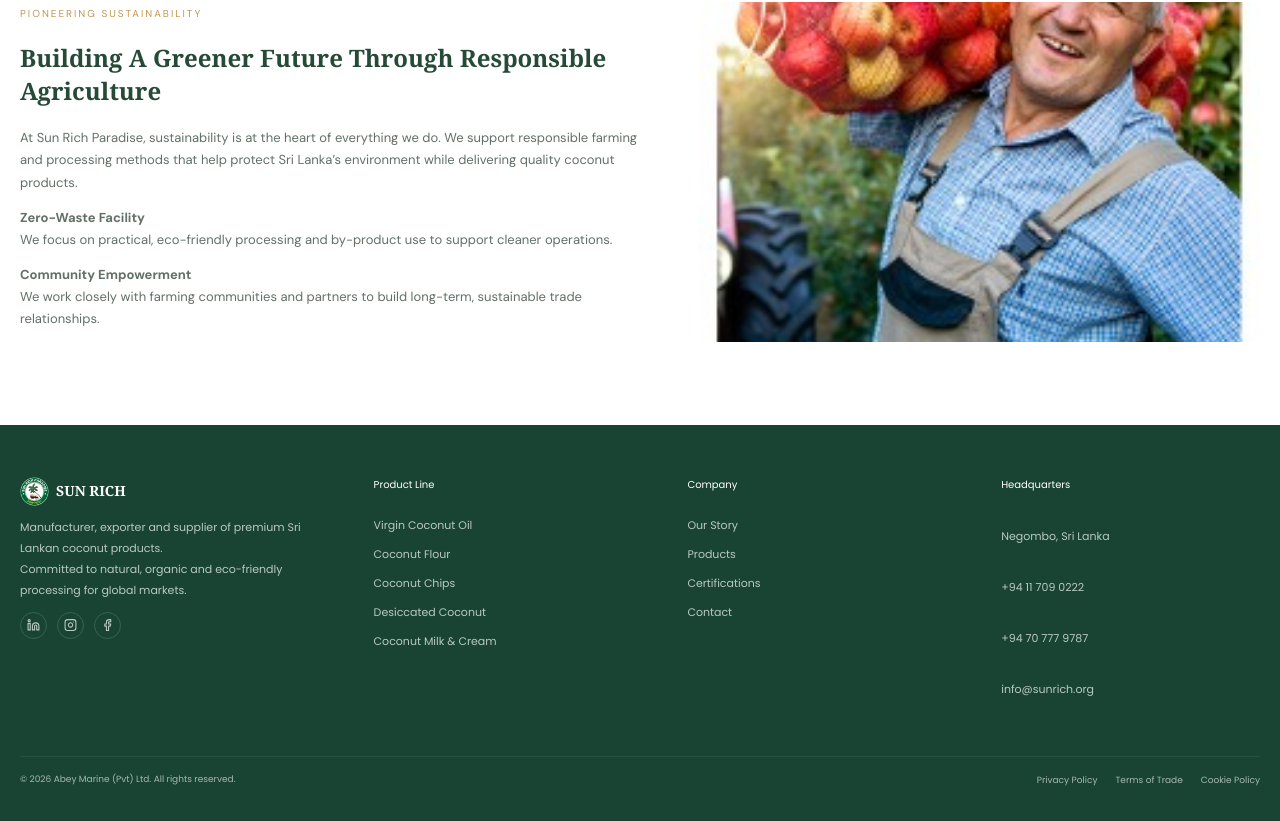
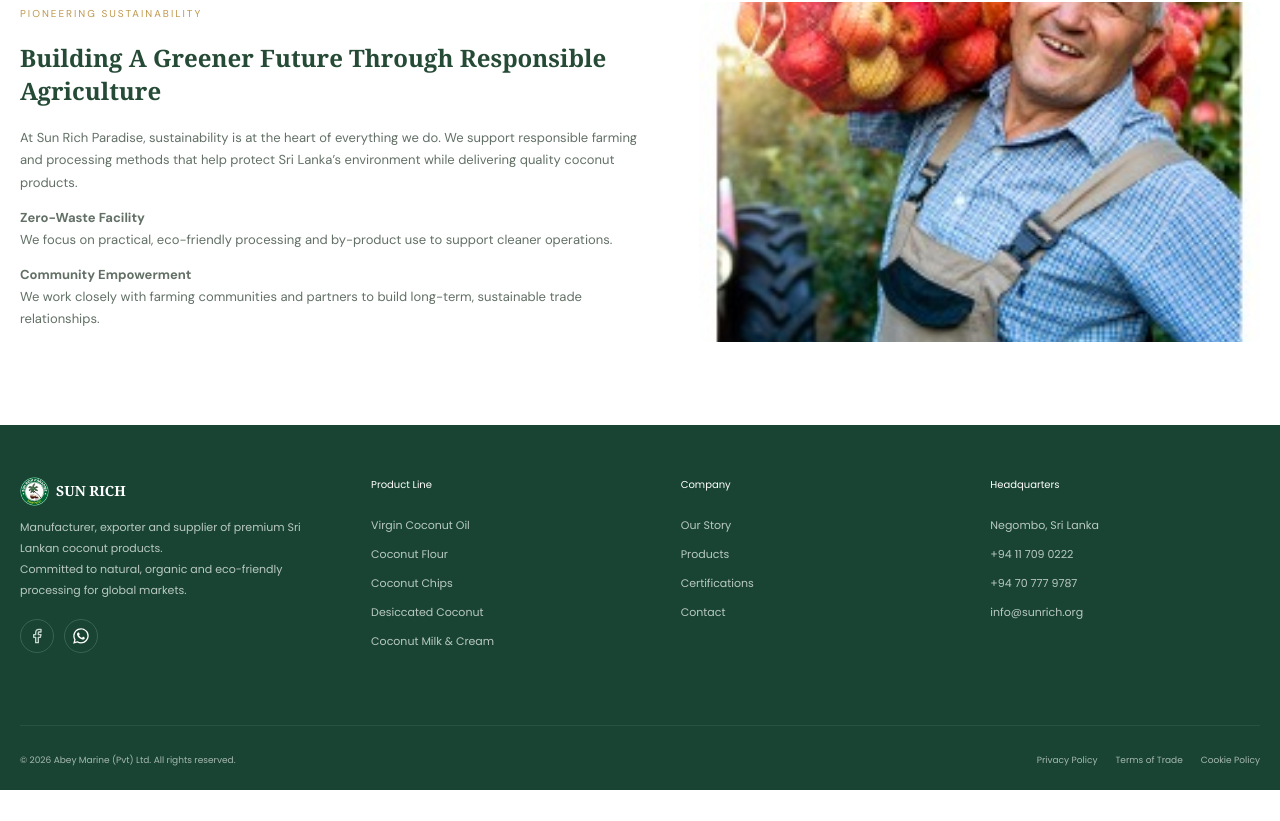
Before and after one commit to shafrin0721/sunrichwebsite, a Next.js app: page /about in a window 1280 px wide. Shown: the part 2550-3371 px from the top of the page. After the commit the page ends 3340 px from the top, so only its background shows below. Built offline with nearby package versions, Linux system fonts and the light colour scheme.

Commit message:
fixed the issue with the reference UI styling and updated the site component to reflect the latest changes in the design system.

```diff
--- a/src/reference-ui.css
+++ b/src/reference-ui.css
@@ -444,11 +444,54 @@
 }
 
 .footer-top {
-  grid-template-columns: 1.5fr 1.3fr 1.3fr 1.3fr;
-  gap: 55px;
+  grid-template-columns: minmax(0, 1.5fr) repeat(3, minmax(0, 1.3fr));
+  align-items: start;
+  gap: 40px;
   min-height: 300px;
   padding: 52px 7% 45px;
   color: #b9c9c1;
+}
+
+.footer-top > div {
+  min-width: 0;
+}
+
+.socials {
+  display: flex;
+  align-items: center;
+  gap: 10px;
+  margin-top: 18px;
+}
+
+.socials a {
+  display: grid;
+  width: 34px;
+  height: 34px;
+  place-items: center;
+  border: 1px solid #376453;
+  border-radius: 50%;
+  color: #c5d6cf;
+  transition: border-color 160ms ease, background-color 160ms ease, color 160ms ease;
+}
+
+.socials a:hover,
+.socials a:focus-visible {
+  border-color: #006c3b;
+  background: #006c3b;
+  color: white;
+}
+
+.socials a[aria-label="Contact Sun Rich on WhatsApp"] {
+  color: white;
+}
+
+.socials svg {
+  width: 16px;
+  height: 16px;
+}
+
+.socials a[aria-label="Contact Sun Rich on WhatsApp"] svg {
+  fill: currentColor;
 }
 
 .footer-top p,
@@ -458,9 +501,13 @@
 }
 
 .footer-top h4 {
-  margin-bottom: 14px;
+  margin: 0 0 14px;
   font-size: 10px;
   font-weight: 400;
+}
+
+.footer-top > div:last-child p {
+  margin: 0;
 }
 
 .footer-logo {
@@ -481,7 +528,11 @@
 }
 
 .footer-bottom {
+  display: flex;
   min-height: 65px;
+  align-items: center;
+  justify-content: space-between;
+  gap: 16px;
   margin: 0 7%;
   padding: 16px 0 12px;
   border-top: 1px solid #ffffff12;
@@ -1204,12 +1255,21 @@
 }
 
 .wishlist-table td:last-child {
-  min-width: 195px;
+  min-width: 268px;
   text-align: right;
 }
 
+.wishlist-actions {
+  display: flex;
+  align-items: center;
+  justify-content: flex-end;
+  gap: 18px;
+  white-space: nowrap;
+}
+
 .wishlist-add {
-  width: 146px;
+  width: 170px;
+  min-height: 46px;
   border-radius: 24px;
 }
 
@@ -1220,12 +1280,21 @@
 }
 
 .wishlist-remove {
-  margin-left: 18px;
-  padding: 4px;
+  display: grid;
+  width: 38px;
+  height: 38px;
+  flex: 0 0 38px;
+  place-items: center;
   border: 1px solid #ccc;
   border-radius: 50%;
   color: #777;
-  vertical-align: middle;
+  transition: border-color 160ms ease, color 160ms ease;
+}
+
+.wishlist-remove:hover,
+.wishlist-remove:focus-visible {
+  border-color: #006c3b;
+  color: #006c3b;
 }
 
 .wishlist-remove svg {
@@ -1235,23 +1304,41 @@
 
 .wishlist-share {
   display: flex;
-  height: 86px;
+  min-height: 86px;
   align-items: center;
   gap: 12px;
+  flex-wrap: wrap;
   padding: 0 24px;
   border-top: 1px solid #ddd;
   font-size: 12px;
 }
 
-.wishlist-share b {
-  display: grid;
-  width: 42px;
-  height: 42px;
+.wishlist-share .share-item-actions button:first-child {
+  display: grid;
+  width: 50px;
+  height: 50px;
   place-items: center;
   border-radius: 50%;
+  background: transparent;
+  color: #777;
+  transition: background-color 160ms ease, color 160ms ease;
+}
+
+.wishlist-share .share-item-actions button:first-child:hover,
+.wishlist-share .share-item-actions button:first-child:focus-visible {
   background: #006c3b;
   color: white;
-  font-size: 18px;
+}
+
+.wishlist-share .share-item-actions button:first-child svg {
+  width: 18px;
+  height: 18px;
+}
+
+.wishlist-share .share-item-status {
+  flex-basis: 100%;
+  color: #006c3b;
+  font-size: 10px;
 }
 
 .billing-page {
@@ -2489,8 +2576,8 @@
   }
 
   .footer-top {
-    grid-template-columns: 1fr 1fr;
-    gap: 28px;
+    grid-template-columns: minmax(0, 1fr);
+    gap: 24px;
     padding: 35px 7%;
   }
 
@@ -2498,8 +2585,10 @@
     min-height: 0;
     flex-direction: column;
     gap: 10px;
+    align-items: center;
     justify-content: center;
     font-size: 8px;
+    text-align: center;
   }
 
   .catalog-page {
--- a/src/site.jsx
+++ b/src/site.jsx
@@ -4,10 +4,14 @@
 import {
   Search, Heart, ShoppingBag, UserRound, ChevronDown, MapPin, Phone, Menu, X,
   Truck, Headphones, ShieldCheck, Package, ArrowRight, ArrowLeft, Star, CheckCircle2,
-  Mail, Instagram, Facebook, Linkedin, Eye, Plus, Minus, Trash2, ChevronRight, Copy
+  Mail, Facebook, Eye, Plus, Minus, Trash2, ChevronRight, Copy
 } from "lucide-react";
 
 const A="/assets/";
+
+function WhatsAppIcon(){
+  return <svg viewBox="0 0 24 24" aria-hidden="true"><path d="M20.1 3.9A11.8 11.8 0 0 0 12 .5C5.6.5.4 5.7.4 12.1c0 2 .5 3.9 1.5 5.6L.3 23.5l6-1.6a11.7 11.7 0 0 0 5.6 1.4h.1c6.4 0 11.6-5.2 11.6-11.6 0-3.1-1.2-5.9-3.5-7.8ZM12 21.3c-1.8 0-3.5-.5-5-1.4l-.4-.2-3.6.9 1-3.5-.3-.4a9.2 9.2 0 0 1-1.4-4.9A9.7 9.7 0 0 1 12 2.1c2.6 0 5 1 6.8 2.8a9.6 9.6 0 0 1 2.8 6.8c0 5.3-4.3 9.6-9.6 9.6Zm5.3-7.2c-.3-.1-1.7-.8-2-.9-.3-.1-.5-.1-.7.2-.2.3-.7.9-.9 1.1-.2.2-.3.2-.6.1-.3-.1-1.2-.4-2.3-1.4-.9-.8-1.4-1.7-1.6-2-.2-.3 0-.4.1-.6l.4-.5c.1-.2.2-.3.3-.5.1-.2 0-.4 0-.5l-.9-2.1c-.2-.5-.5-.4-.7-.4h-.6c-.2 0-.5.1-.8.4-.3.3-1 1-1 2.4 0 1.4 1 2.7 1.1 2.9.1.2 2 3.1 4.9 4.3.7.3 1.3.5 1.7.6.7.2 1.4.2 1.9.1.6-.1 1.7-.7 1.9-1.3.2-.7.2-1.2.1-1.3-.1-.1-.3-.2-.6-.4Z"/></svg>;
+}
 
 function Link({to, ...props}) {
   return <NextLink href={to} {...props}/>;
@@ -103,7 +107,10 @@
   return <footer>
     <div className="footer-top">
       <div><Link className="footer-logo" to="/" aria-label="Sun Rich home"><img src="/Sun-Rich-Paradise%20logo.png" alt=""/> <b>SUN RICH</b></Link><p>Manufacturer, exporter and supplier of premium Sri Lankan coconut products.<br/>Committed to natural, organic and eco-friendly processing for global markets.</p>
-        <div className="socials"><span><Linkedin/></span><span><Instagram/></span><span><Facebook/></span></div>
+        <div className="socials">
+          <a href="https://www.facebook.com/sunrichparadise/" target="_blank" rel="noreferrer" aria-label="Sun Rich on Facebook"><Facebook/></a>
+          <a href="https://wa.me/94707779787" target="_blank" rel="noreferrer" aria-label="Contact Sun Rich on WhatsApp"><WhatsAppIcon/></a>
+        </div>
       </div>
       <div><h4>Product Line</h4><Link to="/products">Virgin Coconut Oil</Link><Link to="/products">Coconut Flour</Link><Link to="/products">Coconut Chips</Link><Link to="/products">Desiccated Coconut</Link><Link to="/products">Coconut Milk &amp; Cream</Link></div>
       <div><h4>Company</h4><Link to="/about">Our Story</Link><Link to="/products">Products</Link><Link to="/certificates">Certifications</Link><Link to="/contact">Contact</Link></div>
@@ -229,22 +236,43 @@
       return false;
     }
   };
-  const shareToInstagram=()=>{
-    window.open("https://www.instagram.com/","_blank","noopener,noreferrer");
-    copyLink().then(copied=>{
-      if(copied) setMessage("Link copied. Paste it into Instagram to share.");
-    });
-  };
   return <span className="share-item">
     <span>Share item:</span>
     <span className="share-item-actions">
       <button type="button" aria-label="Share on Facebook" title="Facebook" onClick={()=>shareTo("facebook")}><Facebook/></button>
-      <button type="button" aria-label="Share on WhatsApp" title="WhatsApp" onClick={()=>shareTo("whatsapp")}><svg viewBox="0 0 24 24" aria-hidden="true"><path d="M20.1 3.9A11.8 11.8 0 0 0 12 .5C5.6.5.4 5.7.4 12.1c0 2 .5 3.9 1.5 5.6L.3 23.5l6-1.6a11.7 11.7 0 0 0 5.6 1.4h.1c6.4 0 11.6-5.2 11.6-11.6 0-3.1-1.2-5.9-3.5-7.8ZM12 21.3c-1.8 0-3.5-.5-5-1.4l-.4-.2-3.6.9 1-3.5-.3-.4a9.2 9.2 0 0 1-1.4-4.9A9.7 9.7 0 0 1 12 2.1c2.6 0 5 1 6.8 2.8a9.6 9.6 0 0 1 2.8 6.8c0 5.3-4.3 9.6-9.6 9.6Zm5.3-7.2c-.3-.1-1.7-.8-2-.9-.3-.1-.5-.1-.7.2-.2.3-.7.9-.9 1.1-.2.2-.3.2-.6.1-.3-.1-1.2-.4-2.3-1.4-.9-.8-1.4-1.7-1.6-2-.2-.3 0-.4.1-.6l.4-.5c.1-.2.2-.3.3-.5.1-.2 0-.4 0-.5l-.9-2.1c-.2-.5-.5-.4-.7-.4h-.6c-.2 0-.5.1-.8.4-.3.3-1 1-1 2.4 0 1.4 1 2.7 1.1 2.9.1.2 2 3.1 4.9 4.3.7.3 1.3.5 1.7.6.7.2 1.4.2 1.9.1.6-.1 1.7-.7 1.9-1.3.2-.7.2-1.2.1-1.3-.1-.1-.3-.2-.6-.4Z"/></svg></button>
-      <button type="button" aria-label="Share on Instagram" title="Instagram (copies the link)" onClick={shareToInstagram}><Instagram/></button>
+      <button type="button" aria-label="Share on WhatsApp" title="WhatsApp" onClick={()=>shareTo("whatsapp")}><WhatsAppIcon/></button>
       <button type="button" aria-label="Copy product link" title="Copy link" onClick={copyLink}><Copy/></button>
     </span>
     {message&&<span className="share-item-status" role="status">{message}</span>}
   </span>
+}
+
+function WishlistShare(){
+  const [message,setMessage]=useState("");
+  const shareTo=(platform)=>{
+    const url=window.location.href;
+    const shareUrl=platform==="facebook"
+      ?`https://www.facebook.com/sharer/sharer.php?u=${encodeURIComponent(url)}`
+      :`https://wa.me/?text=${encodeURIComponent(url)}`;
+    window.open(shareUrl,"_blank","noopener,noreferrer");
+  };
+  const copyLink=async(successMessage="Link copied.")=>{
+    try{
+      await copyShareLink();
+      setMessage(successMessage);
+    }catch{
+      setMessage("Could not copy the link. Please copy the page URL from your browser.");
+    }
+  };
+  return <div className="wishlist-share">
+    <span>Share:</span>
+    <span className="share-item-actions">
+      <button type="button" aria-label="Share wishlist on Facebook" title="Facebook" onClick={()=>shareTo("facebook")}><Facebook/></button>
+      <button type="button" aria-label="Share wishlist on WhatsApp" title="WhatsApp" onClick={()=>shareTo("whatsapp")}><WhatsAppIcon/></button>
+      <button type="button" aria-label="Copy wishlist link" title="Copy link" onClick={()=>copyLink()}><Copy/></button>
+    </span>
+    {message&&<span className="share-item-status" role="status">{message}</span>}
+  </div>;
 }
 
 export function ProductDetail({slug}){
@@ -364,7 +392,7 @@
 
 export function Wishlist(){
   const {wishlist,addToCart,toggleWishlist}=useApp(); const items=PRODUCTS.filter(p=>wishlist.includes(p.id));
-  return <Layout><section className="wishlist-page"><h1>My Wishlist</h1>{items.length?<div className="wishlist-table"><table><thead><tr><th>Product</th><th>Price</th><th>Availability</th><th></th></tr></thead><tbody>{items.map(p=><tr key={p.id}><td><div className="table-product"><img src={A+p.image} alt={p.name}/><span>{p.name}</span></div></td><td><b>Price on request</b></td><td><span className="stock-status">Contact for availability</span></td><td><button className="btn wishlist-add" onClick={()=>addToCart(p)}>Add to inquiry</button><button className="wishlist-remove" aria-label={`Remove ${p.name} from wishlist`} onClick={()=>toggleWishlist(p.id)}><X/></button></td></tr>)}</tbody></table><div className="wishlist-share">Share: <b>f</b>　♥　℘　◎</div></div>:<Empty title="Your wishlist is empty" text="Save products here and find them again later."/>}</section></Layout>
+  return <Layout><section className="wishlist-page"><h1>My Wishlist</h1>{items.length?<div className="wishlist-table"><table><thead><tr><th>Product</th><th>Price</th><th>Availability</th><th></th></tr></thead><tbody>{items.map(p=><tr key={p.id}><td><div className="table-product"><img src={A+p.image} alt={p.name}/><span>{p.name}</span></div></td><td><b>Price on request</b></td><td><span className="stock-status">Contact for availability</span></td><td><div className="wishlist-actions"><button className="btn wishlist-add" onClick={()=>addToCart(p)}>Add to inquiry</button><button className="wishlist-remove" aria-label={`Remove ${p.name} from wishlist`} onClick={()=>toggleWishlist(p.id)}><X/></button></div></td></tr>)}</tbody></table><WishlistShare/></div>:<Empty title="Your wishlist is empty" text="Save products here and find them again later."/>}</section></Layout>
 }
 
 function CartDrawer({close}){const {cart,removeFromCart}=useApp();return <div className="overlay" onClick={close}><aside className="drawer" onClick={e=>e.stopPropagation()}><div className="drawer-head"><h2>Inquiry List ({cart.length})</h2><button aria-label="Close inquiry list" onClick={close}><X/></button></div><div className="drawer-products">{cart.map(x=><div className="drawer-item" key={x.id}><img src={A+x.image} alt={x.name}/><div><b>{x.name}</b><span>Quantity: {x.qty} · Price on request</span></div><button aria-label={`Remove ${x.name}`} onClick={()=>removeFromCart(x.id)}><X size={18}/></button></div>)}</div><div className="drawer-bottom"><div><span>{cart.length} Product{cart.length===1?"":"s"}</span><b>Quote on request</b></div><Link className="btn wide" to="/billing" onClick={close}>Send Inquiry</Link><Link className="drawer-cart-link" to="/billing" onClick={close}>View inquiry</Link></div></aside></div>}
```
